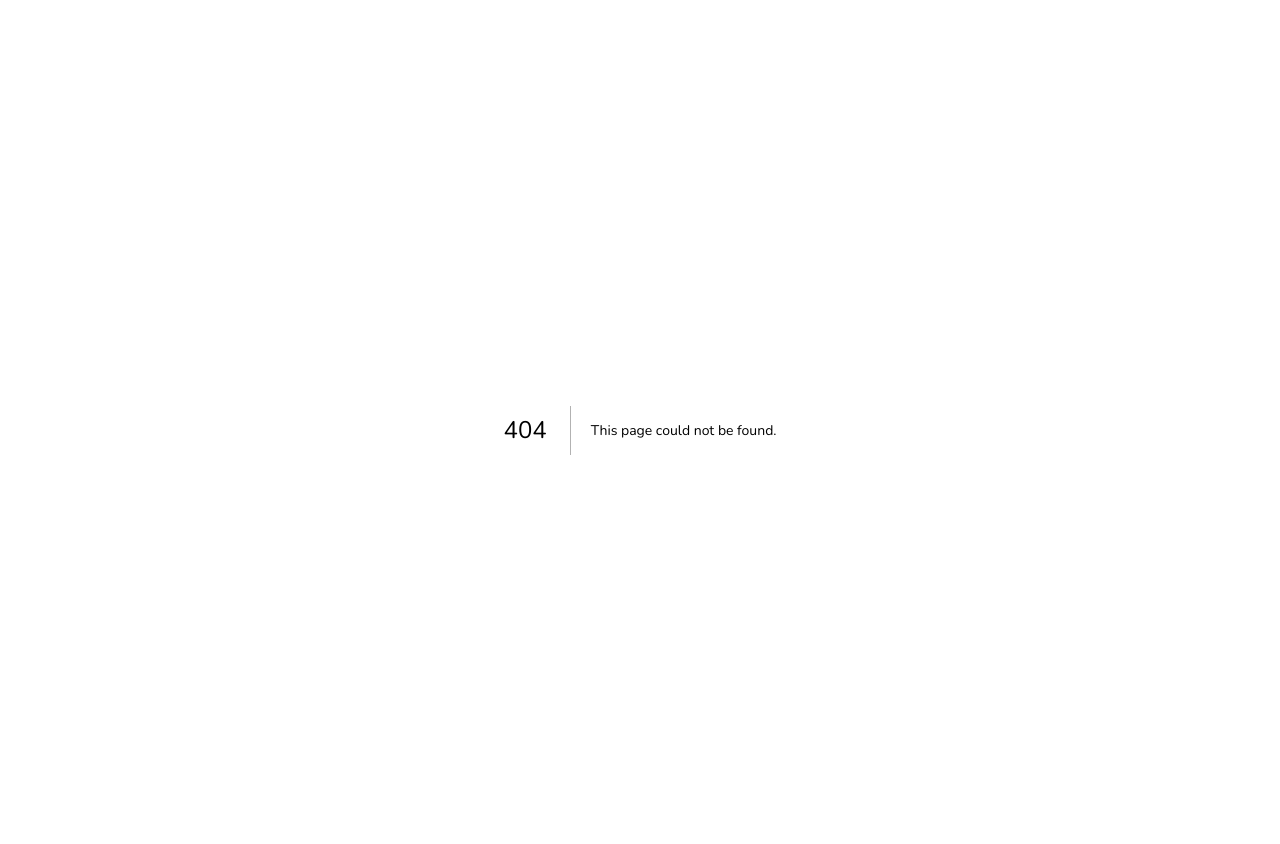
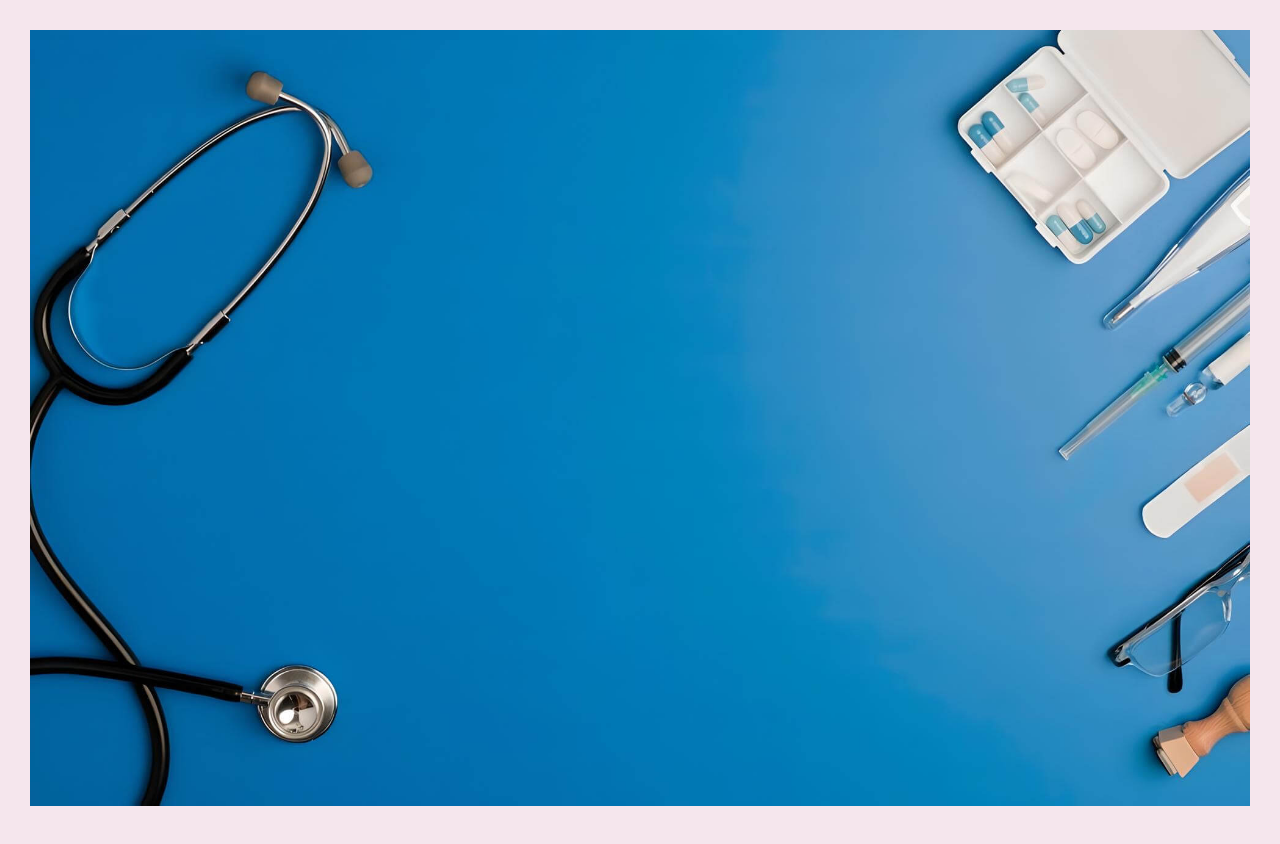
Before and after one commit to genarogg/nanify, a Next.js app: page /img/local in a window 1280 px wide. Before the commit this address had no page. Shown: the top 844 px of the page. Built offline with nearby package versions, Linux system fonts and the light colour scheme.

Commit message:
imagenes con bluered

```diff
--- a/src/components/form/index.tsx
+++ b/src/components/form/index.tsx
@@ -1,3 +1,4 @@
 import Input from "./Input";
 
+
 export { Input };
--- /dev/null
+++ b/src/components/imgs/Local.tsx
@@ -0,0 +1,49 @@
+import React from 'react'
+import Image from 'next/image';
+
+interface ImgLocalProps {
+    src: string | any;
+    alt: string;
+    placeholder?: any;
+    layout?: string;
+    width?: number;
+    height?: number;
+    objectFit?: string;
+    loading?: "lazy" | "eager" | undefined;
+    priority?: boolean;
+    quality?: number;
+}
+
+const ImgLocal: React.FC<ImgLocalProps> = (
+    {
+        src,
+        alt,
+        placeholder = 'blur',
+        layout = 'responsive',
+        width = 1920,
+        height = 1080,
+        loading = 'lazy',
+        objectFit = 'cover',
+        priority = false,
+        quality = 90
+    }
+) => {
+    return (
+
+        <Image
+            src={src}
+            alt={alt}
+            placeholder={placeholder}
+            layout={layout}
+            width={width}
+            height={height}
+            objectFit={objectFit}
+            loading={loading}
+            priority={priority}
+            quality={quality}
+        />
+
+    );
+}
+
+export default ImgLocal;
--- /dev/null
+++ b/src/pages/img/local.tsx
@@ -0,0 +1,13 @@
+import React from 'react'
+import Local from "@components/imgs/Local"
+import imgLocak from "../../../public/bg-home.jpg"
+
+interface localProps {
+
+}
+
+const local: React.FC<localProps> = () => {
+    return (<><Local src={imgLocak} alt="demo" /></>);
+}
+
+export default local;
--- a/src/pages/imgs.tsx
+++ b/src/pages/imgs.tsx
@@ -12,8 +12,6 @@ const imgs: React.FC<imgsProps> = () => {
                 src="/img.png"
                 alt="img"
                 fill
-                // width={500}
-                // height={700}
                 placeholder="blur"
             />
         </>
```
Also changed, not shown: src/assembled/layout/ecommerce/AlanaLayout.tsx (added, +11 -0 lines), src/assembled/layout/ecommerce/header/HeaderHome.tsx (added, +11 -0 lines), src/components/imgs/Img.tsx (added, +13 -0 lines), public/bg-home.jpg (added).
